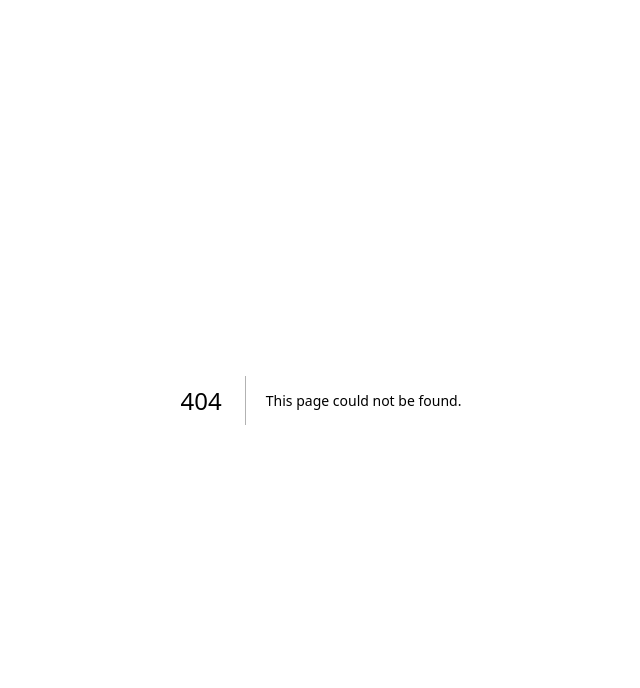
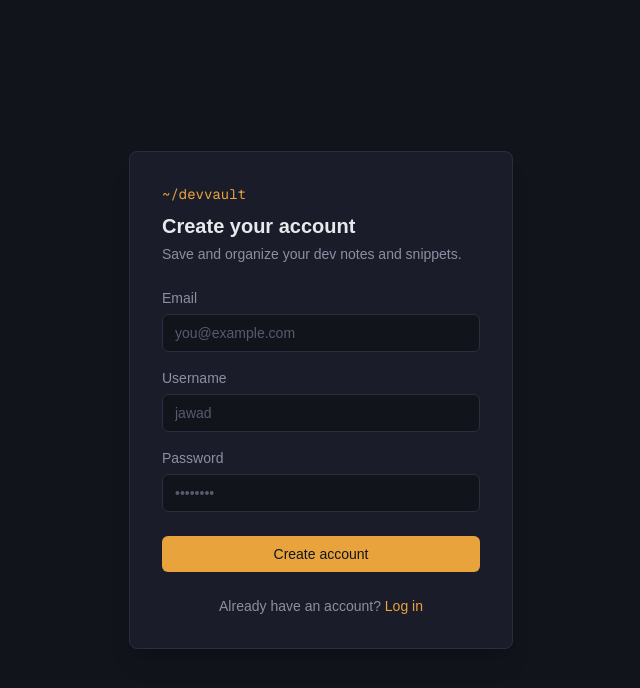
Before and after one commit to JAWADAHMAD-18/Devvault, a Next.js app: page /signup in a window 1280 px wide. Before the commit this address had no page. Shown: the top 688 px of the page, without its empty margins (319-959 px from the left). Built offline with nearby package versions, Linux system fonts and the light colour scheme.

Commit message:
Add login and signup pages with form handling and validation

```diff
--- /dev/null
+++ b/app/login/page.tsx
@@ -0,0 +1,86 @@
+//login page
+"use client";
+import { useState } from "react";
+import { useRouter } from "next/navigation";
+
+export default function Login(){
+    const router=useRouter();
+    const [email, setEmail] = useState("");
+    const [password, setPassword] = useState("");
+    const [error, setError] = useState("");
+
+    async function handelSubmit(e) {
+        console.log(email, password);
+        e.preventDefault();
+        const response = await fetch("/api/auth/login", {
+          method: "POST",
+          headers: { "Content-Type": "application/json" },
+          body: JSON.stringify({ email, password }),
+        });
+        const data = await response.json();
+        if (!response.ok) {
+          setError(data.message);
+          return;
+        }
+        router.push("/notes");
+      }
+
+    return(<div className="flex min-h-screen items-center justify-center bg-[#12141C] px-4">
+    <div className="w-full max-w-sm rounded-lg border border-[#2A2E3F] bg-[#1A1D29] p-8 shadow-xl">
+      <p className="font-mono text-sm text-[#E8A33D]">~/devvault</p>
+      <h1 className="mt-2 text-xl font-semibold text-[#E8E9ED]">
+        Login to your account
+      </h1>
+      <p className="mt-1 text-sm text-[#8B8FA3]">
+        Don't have an account?{" "}
+        <a
+          href="/signup"
+          className="text-[#E8A33D] underline"
+        >
+          Sign up
+        </a>
+      </p>
+      <form className="mt-6" onSubmit={handelSubmit} >
+        <div className="mb-2">
+          <label
+            htmlFor="email"
+            className="mb-1 block text-xs font-semibold text-[#8B8FA3]"
+          >
+            Email
+          </label>
+          <input
+            type="email"
+            id="email"
+            value={email}
+            onChange={(e) => setEmail(e.target.value)}
+            placeholder="Enter your email"
+            className="block w-full rounded-md border border-[#2A2E3F] bg-[#1A1D29] px-4 py-2 text-[#E8E9ED] placeholder:text-[#8B8FA3] focus:border-[#E8A33D] focus:outline-none focus:ring-[#E8A33D]"
+          />
+        </div>
+        <div className="mb-2">
+          <label
+            htmlFor="password"
+            className="mb-1 block text-xs font-semibold text-[#8B8FA3]"
+          >
+            Password
+          </label>
+          <input
+            type="password"
+            id="password"
+            value={password}
+            onChange={(e) => setPassword(e.target.value)}
+            placeholder="Enter your password"
+            className="block w-full rounded-md border border-[#2A2E3F] bg-[#1A1D29] px-4 py-2 text-[#E8E9ED] placeholder:text-[#8B8FA3] focus:border-[#E8A33D] focus:outline-none focus:ring-[#E8A33D]"
+          />
+        </div>
+        {error && <p className="text-red-500 text-sm mt-2">{error}</p>}
+        <button
+          type="submit"
+          className="mt-6 w-full rounded-md bg-[#E8A33D] py-2 text-sm font-semibold text-[#1A1D29] hover:bg-[#E8A33D]/80"
+        >
+          Login
+        </button>
+      </form>
+    </div>
+  </div>)
+}
--- /dev/null
+++ b/app/signup/page.tsx
@@ -0,0 +1,94 @@
+"use client";
+import { useRouter } from "next/navigation";
+import { useState } from "react";
+
+export default function Signup() {
+  const [email, setEmail] = useState("");
+  const [username, setUsername] = useState("");
+  const [password, setPassword] = useState("");
+  const [error, setError] = useState("");
+  const router = useRouter();
+
+  async function handelSubmit(e) {
+    console.log(email, password, username);
+    e.preventDefault();
+
+    const response = await fetch("/api/auth/signup", {
+      method: "POST",
+      headers: { "Content-Type": "application/json" },
+      body: JSON.stringify({ email, password, username }),
+    });
+    const data = await response.json();
+    if (!response.ok) {
+      setError(data.message);
+      return;
+    }
+    router.push("/login");
+  }
+
+  return (
+    <div className="flex min-h-screen items-center justify-center bg-[#12141C] px-4">
+      <div className="w-full max-w-sm rounded-lg border border-[#2A2E3F] bg-[#1A1D29] p-8 shadow-xl">
+        <p className="font-mono text-sm text-[#E8A33D]">~/devvault</p>
+        <h1 className="mt-2 text-xl font-semibold text-[#E8E9ED]">
+          Create your account
+        </h1>
+        <p className="mt-1 text-sm text-[#8B8FA3]">
+          Save and organize your dev notes and snippets.
+        </p>
+
+        {error && (
+          <p className="mt-4 rounded-md border border-red-900 bg-red-950/50 px-3 py-2 text-sm text-red-300">
+            {error}
+          </p>
+        )}
+
+        <div className="mt-6 flex flex-col gap-4">
+          <div className="flex flex-col gap-1.5">
+            <label className="text-sm text-[#8B8FA3]">Email</label>
+            <input
+              type="email"
+              placeholder="you@example.com"
+              onChange={(e) => setEmail(e.target.value)}
+              className="rounded-md border border-[#2A2E3F] bg-[#12141C] px-3 py-2 text-sm text-[#E8E9ED] placeholder-[#565B70] outline-none transition focus:border-[#E8A33D] focus:ring-1 focus:ring-[#E8A33D]"
+            />
+          </div>
+
+          <div className="flex flex-col gap-1.5">
+            <label className="text-sm text-[#8B8FA3]">Username</label>
+            <input
+              type="text"
+              placeholder="jawad"
+              onChange={(e) => setUsername(e.target.value)}
+              className="rounded-md border border-[#2A2E3F] bg-[#12141C] px-3 py-2 text-sm text-[#E8E9ED] placeholder-[#565B70] outline-none transition focus:border-[#E8A33D] focus:ring-1 focus:ring-[#E8A33D]"
+            />
+          </div>
+
+          <div className="flex flex-col gap-1.5">
+            <label className="text-sm text-[#8B8FA3]">Password</label>
+            <input
+              type="password"
+              placeholder="••••••••"
+              onChange={(e) => setPassword(e.target.value)}
+              className="rounded-md border border-[#2A2E3F] bg-[#12141C] px-3 py-2 text-sm text-[#E8E9ED] placeholder-[#565B70] outline-none transition focus:border-[#E8A33D] focus:ring-1 focus:ring-[#E8A33D]"
+            />
+          </div>
+
+          <button
+            onClick={handelSubmit}
+            className="mt-2 rounded-md bg-[#E8A33D] px-4 py-2 text-sm font-medium text-[#12141C] transition hover:bg-[#f0b158] active:bg-[#d8933a]"
+          >
+            Create account
+          </button>
+        </div>
+
+        <p className="mt-6 text-center text-sm text-[#8B8FA3]">
+          Already have an account?{" "}
+          <a href="/login" className="text-[#E8A33D] hover:underline">
+            Log in
+          </a>
+        </p>
+      </div>
+    </div>
+  );
+}
```
